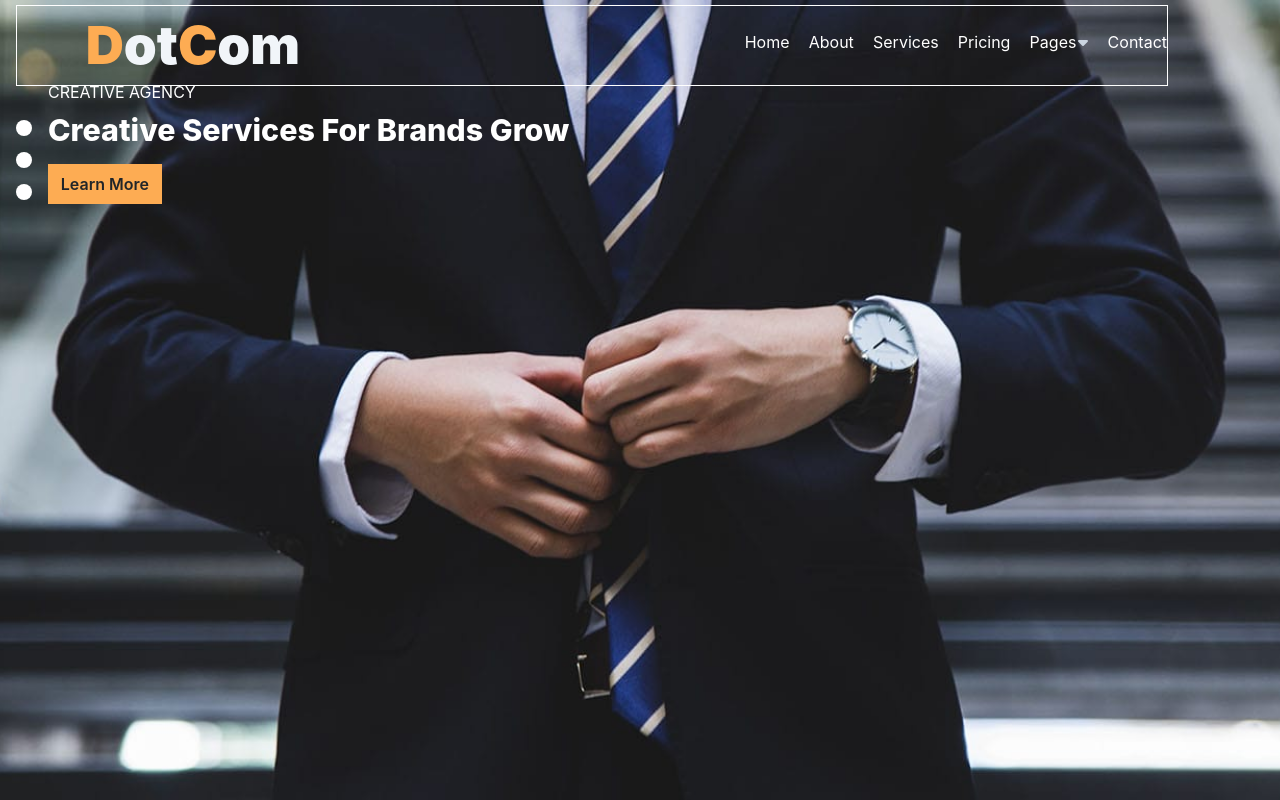
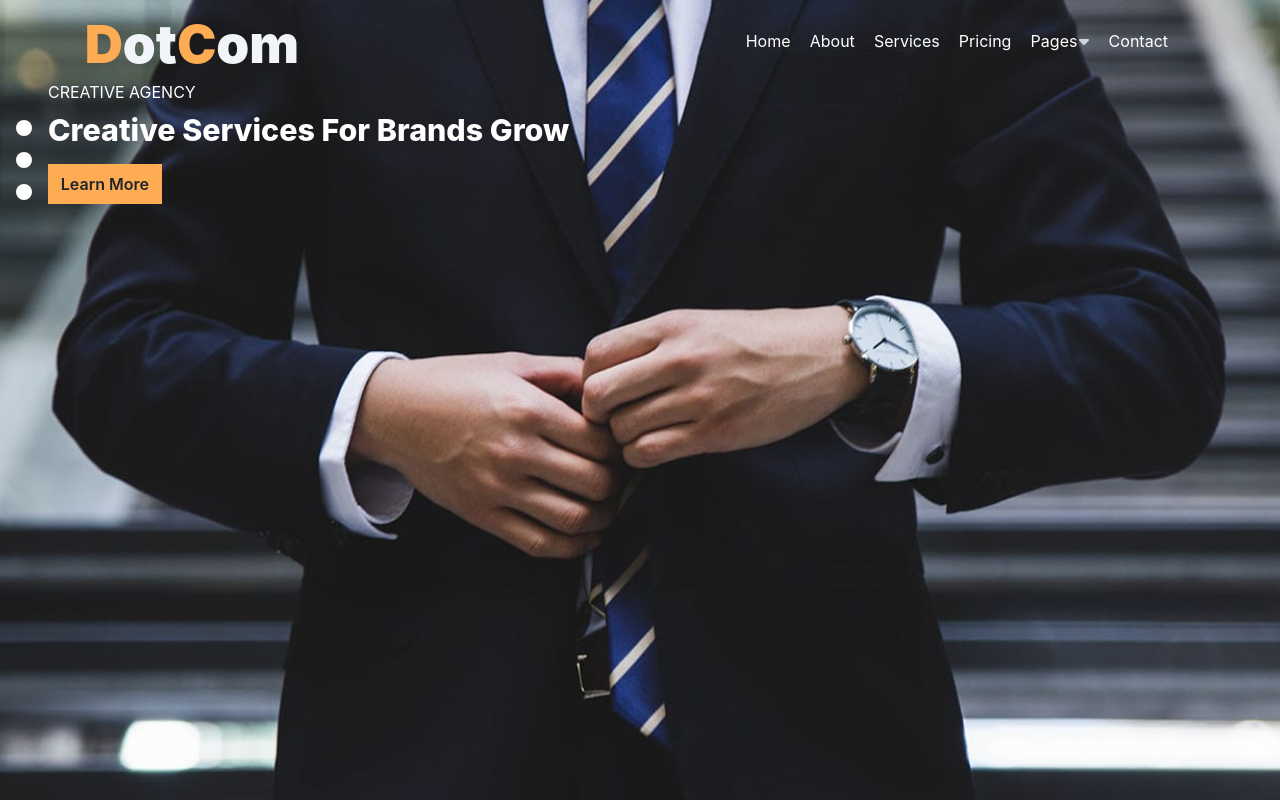
Before and after one commit to BLADEHEDA/Dotcom-Creative-Multipage-Page-App, a React (Create React App) app: page / in a window 1280 px wide. Shown: the top 800 px of the page. Built offline with nearby package versions, Linux system fonts and the light colour scheme.

Commit message:
not commited in a while

```diff
--- a/src/App.css
+++ b/src/App.css
@@ -13,7 +13,6 @@ img{
         font-weight: 600 !important;
         padding:0.5em 0.8em;
         cursor: pointer;
-        /* margin-top:1em; */
     }
     .footer-icon{
         border: solid 1px  #FDAC53 ;
@@ -42,7 +41,7 @@ img{
  border: solid 1px red;
   } */
   .desktopnav-div{
-    border: solid 1px white;
+    /* border: solid 1px white; */
     width: 90vw;
     margin-right: 15em;
   }
```
